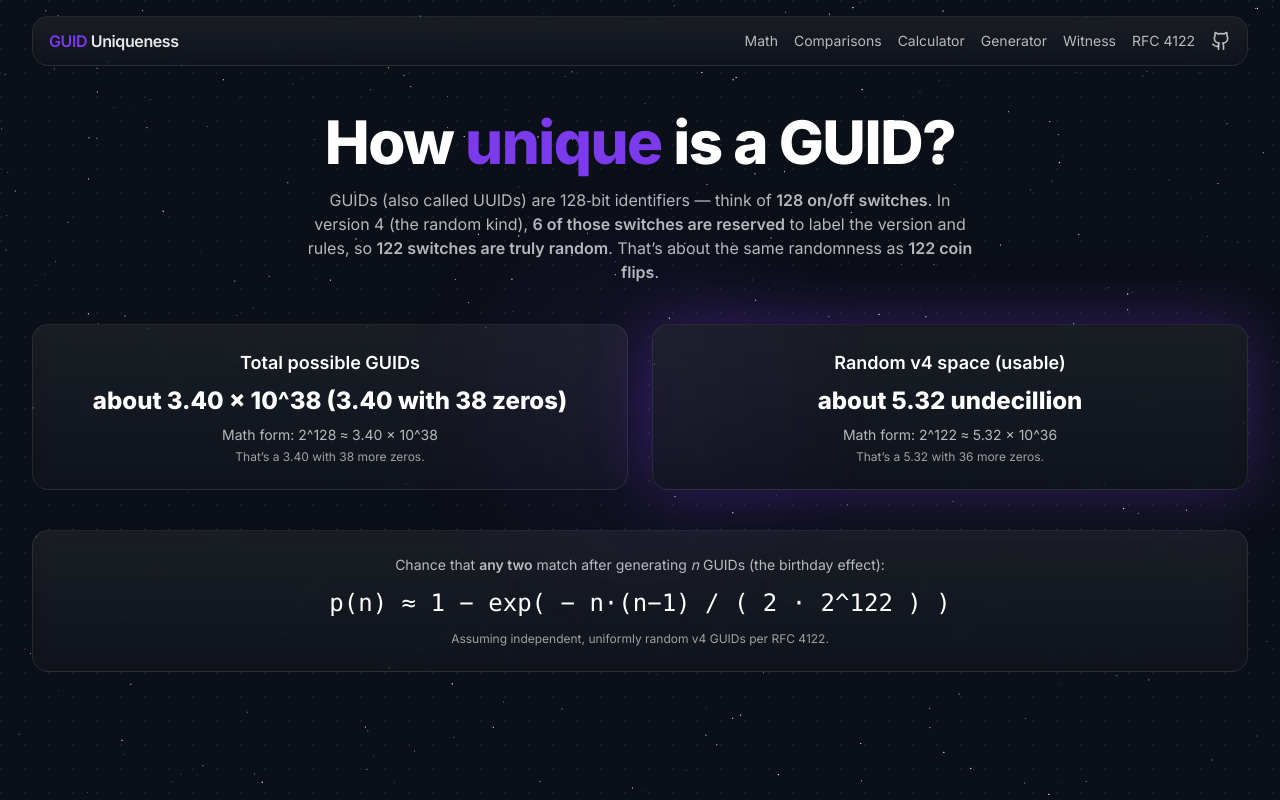
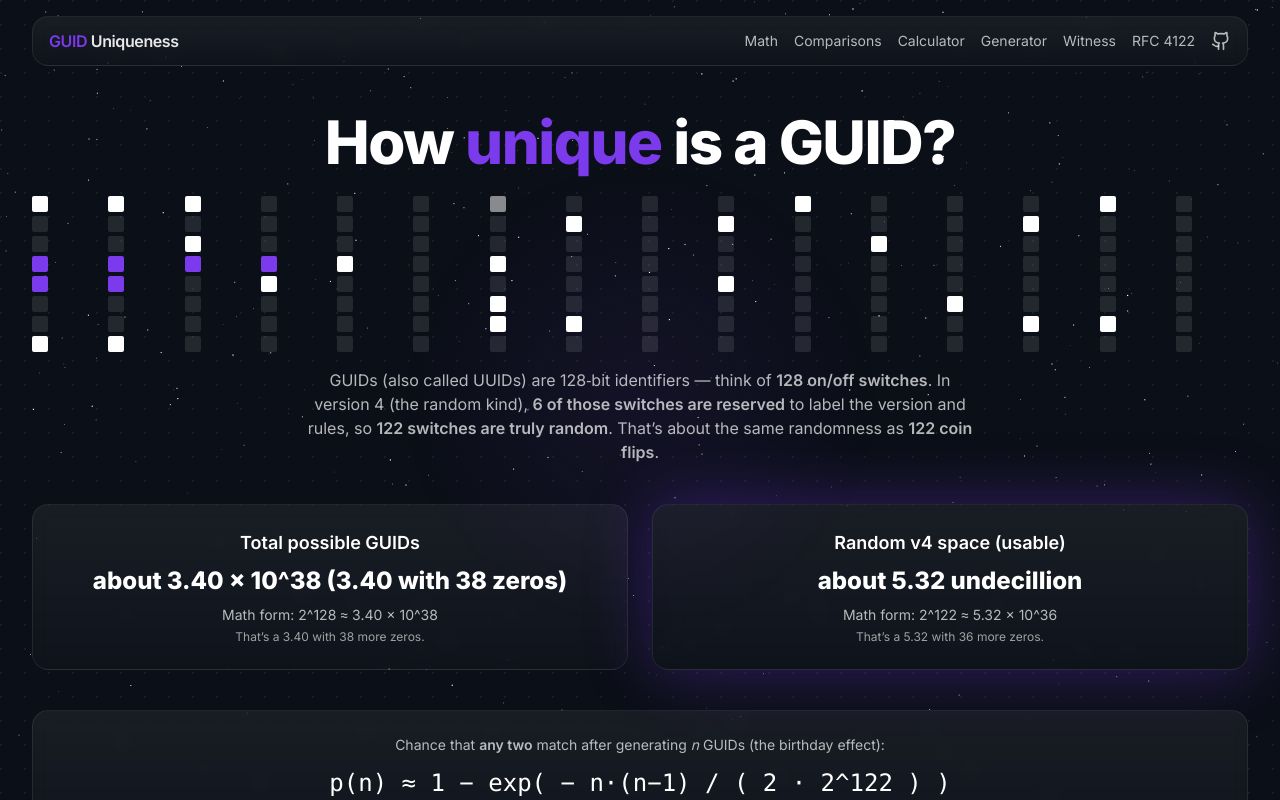
Before and after one commit to wbratz/HowUniqueIsAGuid, a React (Vite) app: page / in a window 1280 px wide. Shown: the top 800 px of the page. Built offline with nearby package versions, Linux system fonts and the light colour scheme; the HTML template or start-up script is replaced by a standard one.

Commit message:
Create BitGrid component for animated GUID bits

```diff
--- /dev/null
+++ b/src/components/BitGrid.tsx
@@ -0,0 +1,54 @@
+import { useEffect, useState, useRef } from 'react'
+import { useInView } from 'framer-motion'
+
+const RESERVED_INDICES = [48, 49, 50, 51, 64, 65]
+const ALL_INDICES = Array.from({ length: 128 }, (_, i) => i)
+const RANDOM_INDICES = ALL_INDICES.filter((i) => !RESERVED_INDICES.includes(i))
+
+export default function BitGrid() {
+  const ref = useRef<HTMLDivElement>(null)
+  const inView = useInView(ref, { amount: 0.5 })
+  const [hovered, setHovered] = useState(false)
+  const [bits, setBits] = useState(() =>
+    ALL_INDICES.map((i) => RESERVED_INDICES.includes(i))
+  )
+
+  const active = inView || hovered
+
+  useEffect(() => {
+    if (!active) return
+    const id = setInterval(() => {
+      setBits((prev) => {
+        const next = [...prev]
+        const idx =
+          RANDOM_INDICES[Math.floor(Math.random() * RANDOM_INDICES.length)]!
+        next[idx] = !next[idx]
+        return next
+      })
+    }, 200)
+    return () => clearInterval(id)
+  }, [active])
+
+  return (
+    <div
+      ref={ref}
+      onMouseEnter={() => setHovered(true)}
+      onMouseLeave={() => setHovered(false)}
+      className="mx-auto mt-6 grid gap-1"
+      style={{ gridTemplateColumns: 'repeat(16, minmax(0,1fr))' }}
+    >
+      {bits.map((bit, i) => (
+        <div
+          key={i}
+          className={`h-3 w-3 sm:h-4 sm:w-4 rounded-sm transition-colors duration-200 ${
+            RESERVED_INDICES.includes(i)
+              ? 'bg-accent'
+              : bit
+              ? 'bg-white'
+              : 'bg-white/10'
+          }`}
+        />
+      ))}
+    </div>
+  )
+}
--- a/src/components/Hero.tsx
+++ b/src/components/Hero.tsx
@@ -1,5 +1,6 @@
 import { motion } from 'framer-motion'
 import { SPACE_128, SPACE_122, BITS_RANDOM_V4, speakable, zerosLine } from '../lib/math'
+import BitGrid from './BitGrid'
 
 export default function Hero() {
   return (
@@ -14,6 +15,7 @@ export default function Hero() {
           <h1 className="text-5xl sm:text-6xl font-extrabold tracking-tight">
             How <span className="text-accent">unique</span> is a GUID?
           </h1>
+          <BitGrid />
           <p className="mt-4 text-white/70 max-w-2xl mx-auto">
             GUIDs (also called UUIDs) are 128‑bit identifiers — think of <span className="font-semibold">128 on/off switches</span>. In version 4 (the random kind), <span className="font-semibold">6 of those switches are reserved</span> to label the version and rules, so <span className="font-semibold">122 switches are truly random</span>. That’s about the same randomness as <span className="font-semibold">122 coin flips</span>.
           </p>
```
